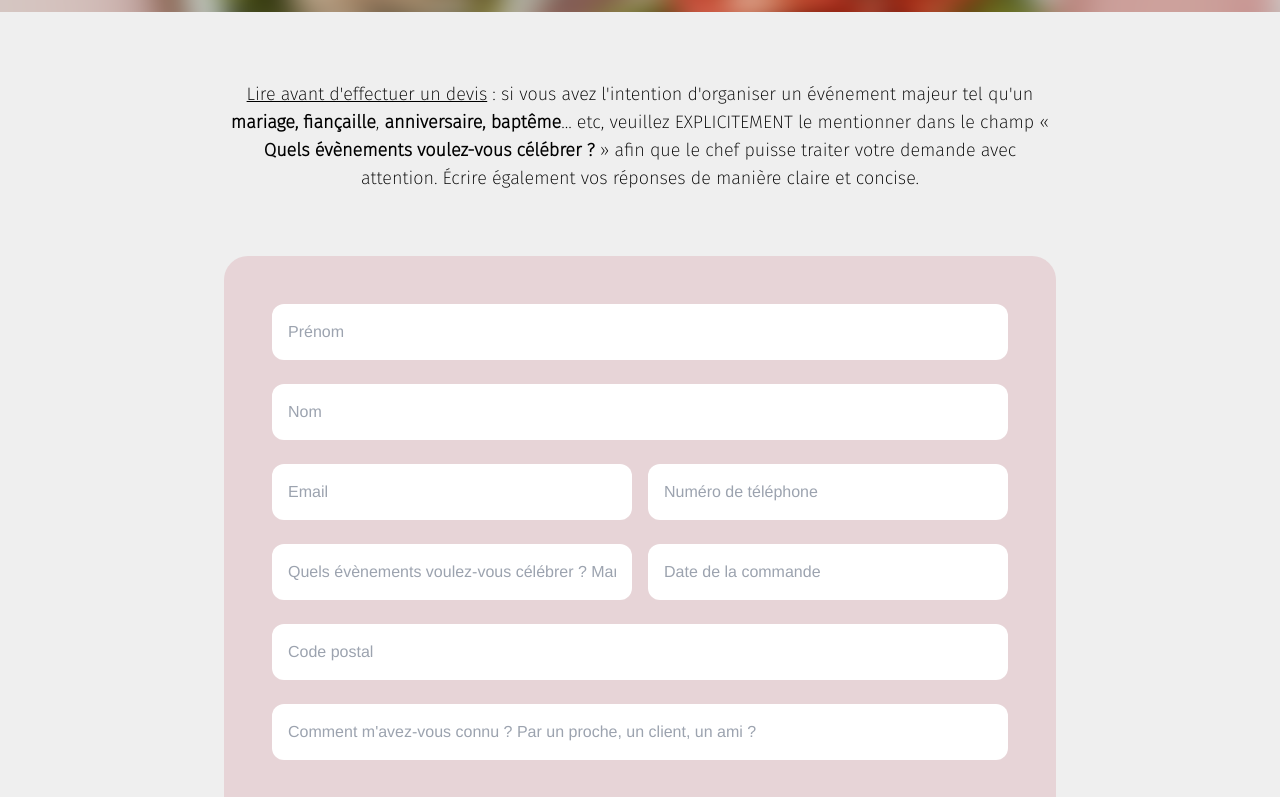
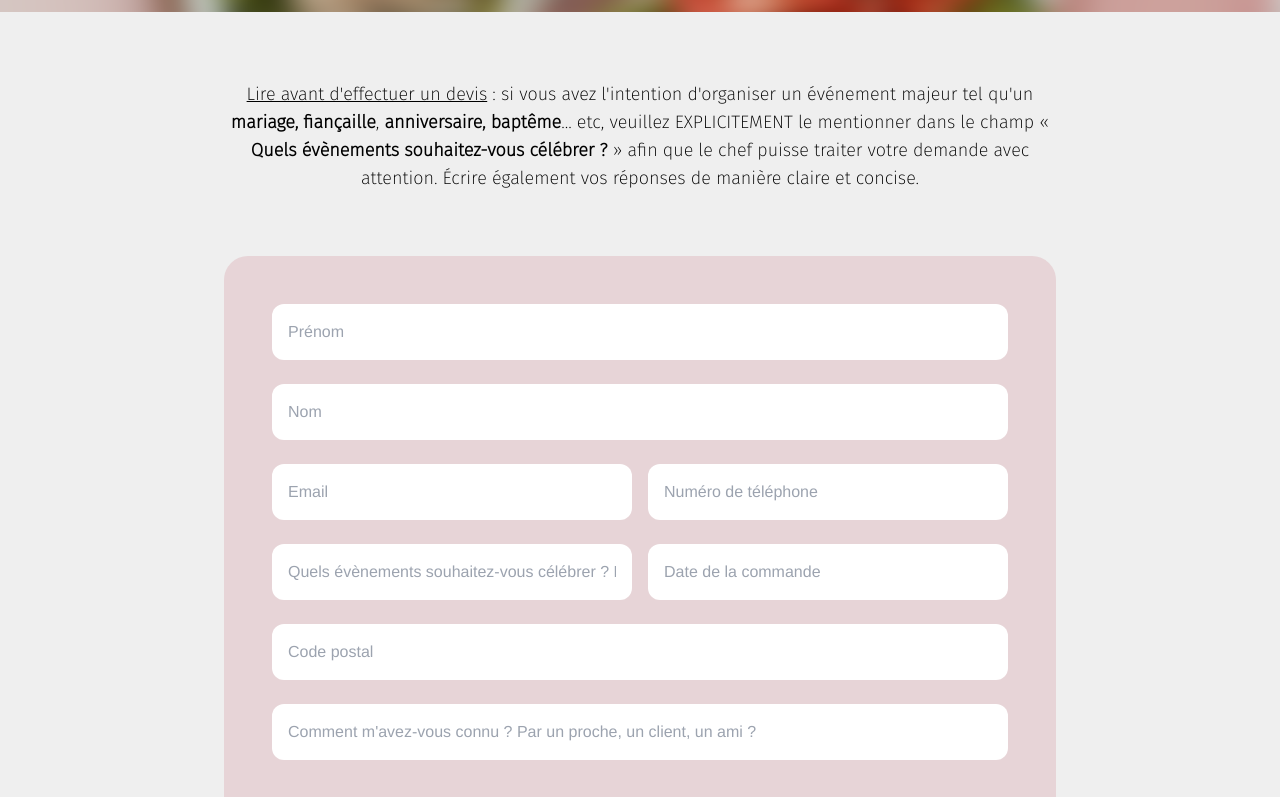
Before and after one commit to franzhopp/By-Sarah-Cuisine, a React (Vite) app: page /devisgratuit in a window 1280 px wide. Shown: the part 489-1286 px from the top of the page. Built offline with nearby package versions, Linux system fonts and the light colour scheme.

Commit message:
[ADD] change text devis

```diff
--- a/src/Pages/Devis/devis.jsx
+++ b/src/Pages/Devis/devis.jsx
@@ -139,7 +139,7 @@ const Devis = () => {
                   ... etc, veuillez EXPLICITEMENT le mentionner dans le champ «
                   <span className="font-extrabold">
                     {" "}
-                    Quels évènements voulez-vous célébrer ?
+                    Quels évènements souhaitez-vous célébrer ?
                   </span>{" "}
                   » afin que le chef puisse traiter votre demande avec attention. Écrire
                   également vos réponses de manière claire et concise.
@@ -228,7 +228,7 @@ const Devis = () => {
                         className={`rounded-xl w-full p-4 outline-none input-secondary border-gray-200 text-md mb-2 ${
                           errors.select ? "input-error border-red-700" : ""
                         }`}
-                        placeholder="Quels évènements voulez-vous célébrer ? Mariage, soirée...?"
+                        placeholder="Quels évènements souhaitez-vous célébrer ? Mariage, soirée...?"
                         type="select"
                         id="select"
                         name="select"
```
